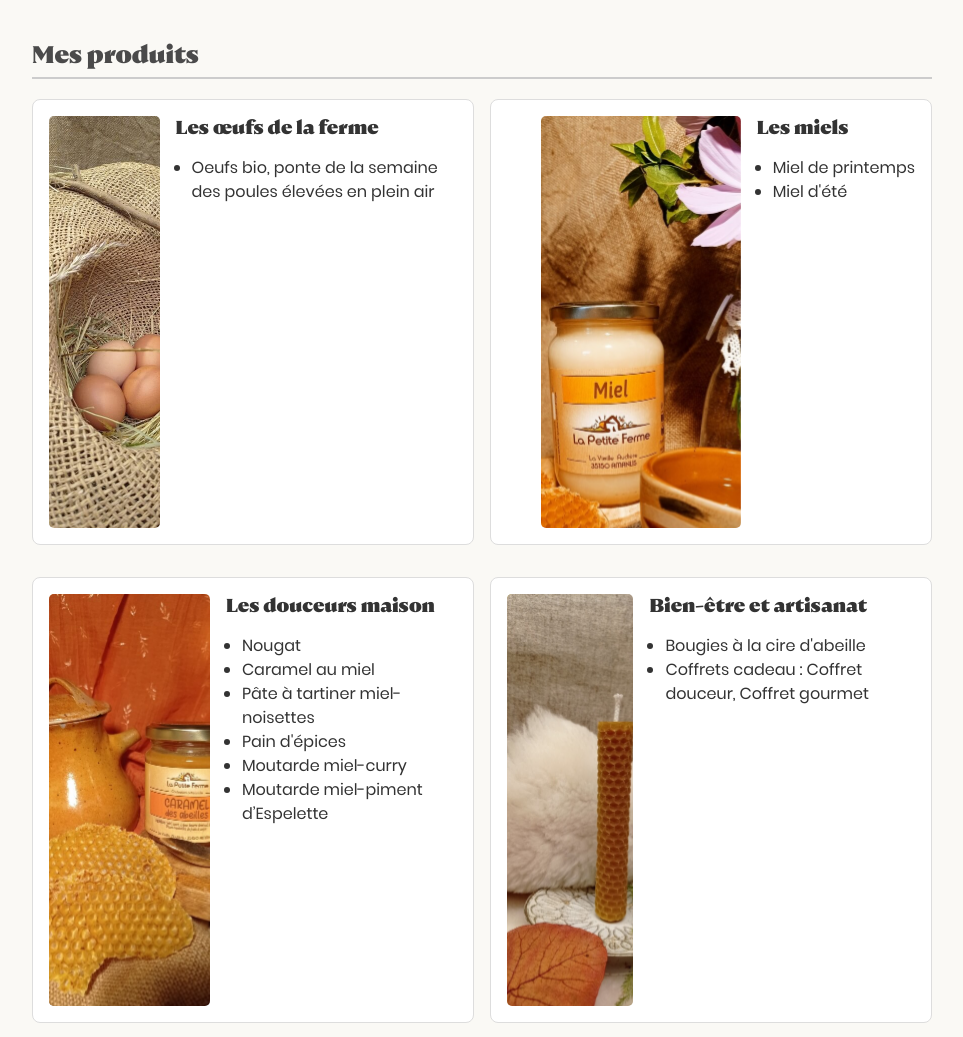
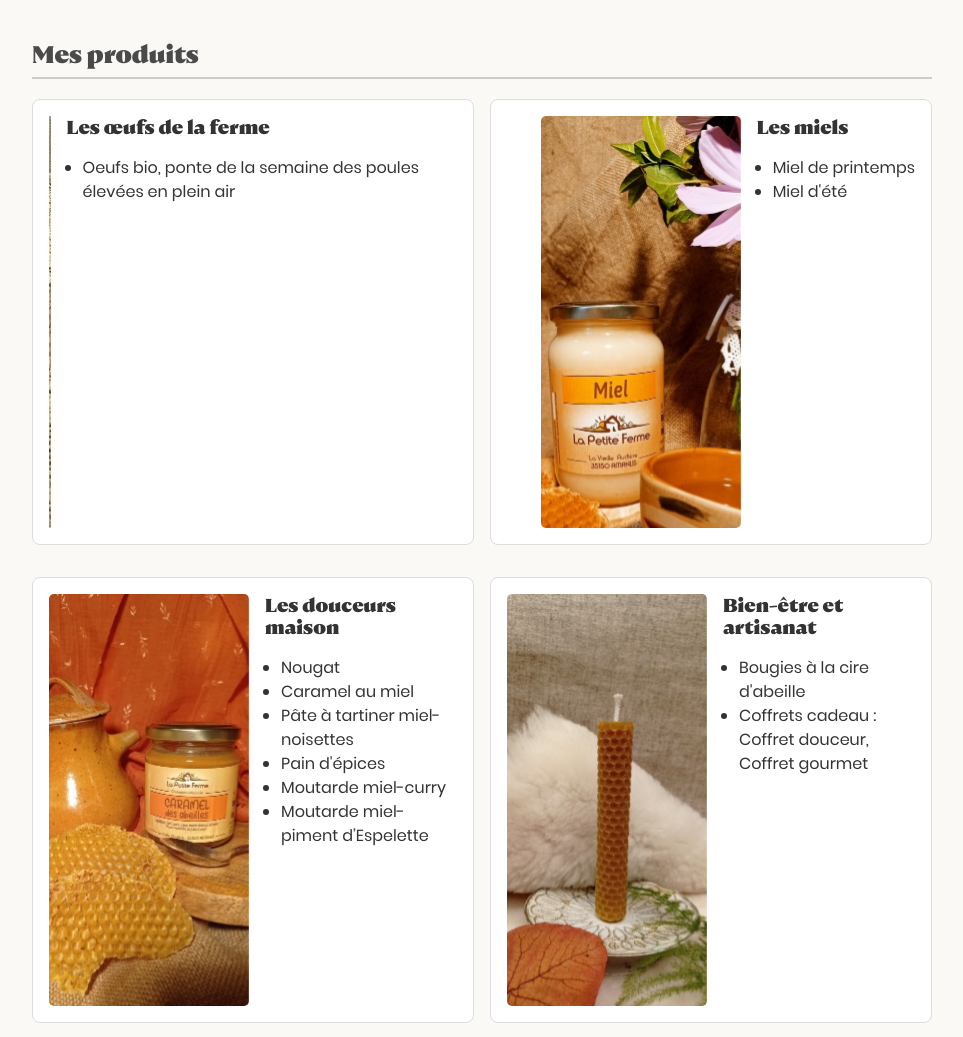
Before and after one commit to lapetiteferme/lapetiteferme.github.io, a plain HTML site: page index.html in a window 1280 px wide. Shown: the part 665-1702 px from the top of the page, without its empty margins (158-1121 px from the left). Drawn offline with nearby package versions, Linux system fonts and the light colour scheme.

Commit message:
Update index.html

```diff
--- a/index.html
+++ b/index.html
@@ -57,10 +57,11 @@
       margin-bottom: 1em;
       align-items: flex-start;
     }
-    .categorie-img, .swiper {
+    .categorie-img {
       width: 200px;
     }
     .swiper {
+      max-width: 200px;
       margin-right: 1em;
       border-radius: 5px;
       max-height: 412px;
```
